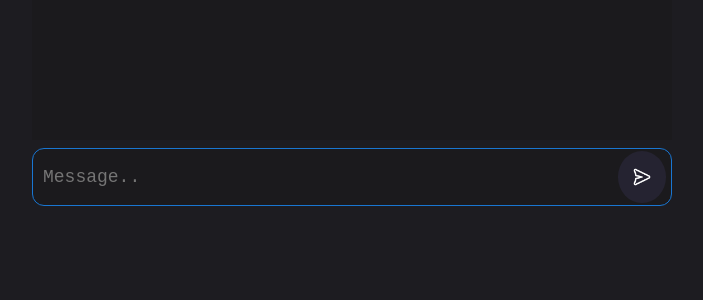
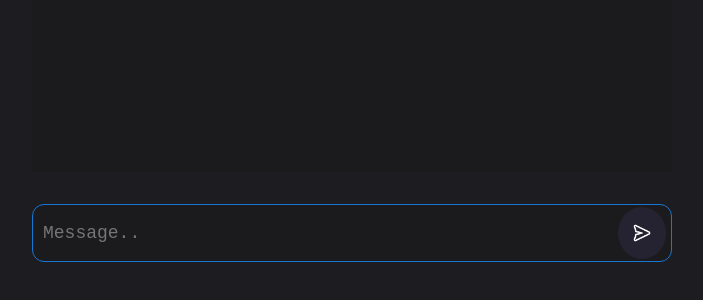
Before and after one commit to Matheus-Ribeir0/chat-app, a React (Create React App) app: page / in a window 1280 px wide. Shown: the part 500-800 px from the top of the page, without its empty margins (288-991 px from the left). Built offline with nearby package versions, Linux system fonts and the light colour scheme.

Commit message:
Enviar com enter funcionando

```diff
--- a/src/components/Chat/Chat.css
+++ b/src/components/Chat/Chat.css
@@ -1,10 +1,17 @@
 .chat {
     width: 50%;
     height: 80%;
+    position: relative;
+    margin: 32px auto;
+    background-color: #1b1a1d;
+    overflow-y: auto;
+    display: grid;
+    grid-template-rows: auto;
+    row-gap: 10px;
+    scroll-margin-bottom: 0px;
+}
+
+.messages-container {
     display: flex;
-    justify-content: flex-end;
-    position: relative;
-    flex-direction: column;
-    margin: 0 auto;
-    background-color: #1b1a1d;
+    flex-direction: column-reverse;
 }
--- a/src/components/Chat/index.jsx
+++ b/src/components/Chat/index.jsx
@@ -5,8 +5,8 @@ import Message from '../Message'
 export const Chat = (props) => {
 
     return (
-        <div className='chat'>
-            {props.listaMenssagens.map(message => (<Message key={message.text} message = {message.text}></Message>))}
+        <div className='chat' >
+            {props.listaMenssagens.map(message => (<Message message = {message.text}></Message>))}
         </div>
     )
 }
--- a/src/components/Form/index.jsx
+++ b/src/components/Form/index.jsx
@@ -8,18 +8,28 @@ const Form = (props) => {
     const [menssagem, setMenssagem] = useState('')
 
     const EnviarMenssagem = (event) => {
-        console.log(menssagem)
+        const mensagemSemEspaços = menssagem.trim()
+       if(mensagemSemEspaços !== '' && !/^\s+$/.test(mensagemSemEspaços)){
+            props.setNovaMessagemEnviada({
+                text: menssagem,
+                user: "Pedro"
+            })
+            setMenssagem('')
+       }else{
+        setMenssagem('')
+       }
+    }
+    const PrevinirRecarregamento = (event) => {
         event.preventDefault()
-        props.setNovaMessagemEnviada({
-            text: menssagem,
-            user: "Pedro"
-        })
+        if(menssagem !== ' '){
+            EnviarMenssagem(event)
+        }
 
     }
     return (
         <div className='input-area'>
-            <form onSubmit={EnviarMenssagem} className='formulario'>
-                <InputChat aoAlterado={valor => setMenssagem(valor)} />
+            <form onSubmit={PrevinirRecarregamento} className='formulario'>
+                <InputChat valor={menssagem} enviar={EnviarMenssagem} aoAlterado={valor => setMenssagem(valor)} />
                 <button></button>
             </form >
         </div>
--- a/src/components/InputChat/index.jsx
+++ b/src/components/InputChat/index.jsx
@@ -6,10 +6,22 @@ export const InputChat = (props) => {
         props.aoAlterado(evento.target.value)
     }
 
+    const enviarComEnter = (evento) => {
+        if (evento.keyCode === 13 && !evento.shiftKey) {
+            console.log(evento)
+            if (evento.target.value !== ''){
+                props.enviar(evento.target.value.trim())
+            }
+
+          }
+    }
+
     return (
         <textarea
             placeholder='Message..'
             onChange={aoDigitado}
+            onKeyUp={enviarComEnter}
+            value={props.valor}
             rows={1}>
         </textarea>
     )
--- a/src/components/Message/Message.css
+++ b/src/components/Message/Message.css
@@ -1,6 +1,6 @@
 .message{
     display: inline-block; /* Alterado para display: inline-block */
-    background-color: #1b1a1d;
+    background-color: #1976D2;
     color: white;
     margin: 16px;
     border-radius: 5px 16px 16px 16px;
```
